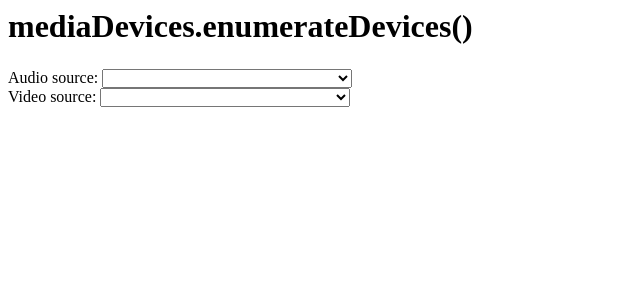
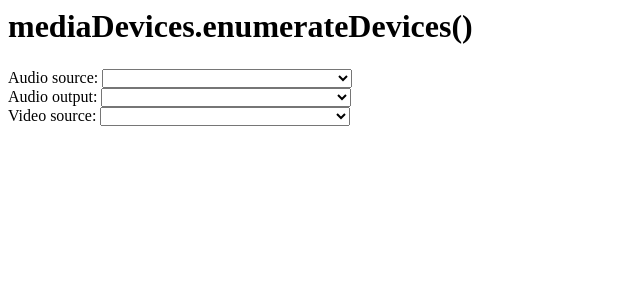
Before and after one commit to arijit83sarkar/GetMediaDevices, a plain HTML site: page index.html in a window 1280 px wide. Shown: the whole page, without its empty margins (0-640 px from the left). Drawn offline with Linux system fonts and the light colour scheme.

Commit message:
Update index.html
audio output label added

```diff
--- a/index.html
+++ b/index.html
@@ -29,6 +29,10 @@ video {
   </div>
 
   <div class="select">
+    <label for="audioOutput">Audio output: </label><select id="audioOutput"></select>
+  </div>
+
+  <div class="select">
     <label for="videoSource">Video source: </label><select id="videoSource"></select>
   </div>
 
```
